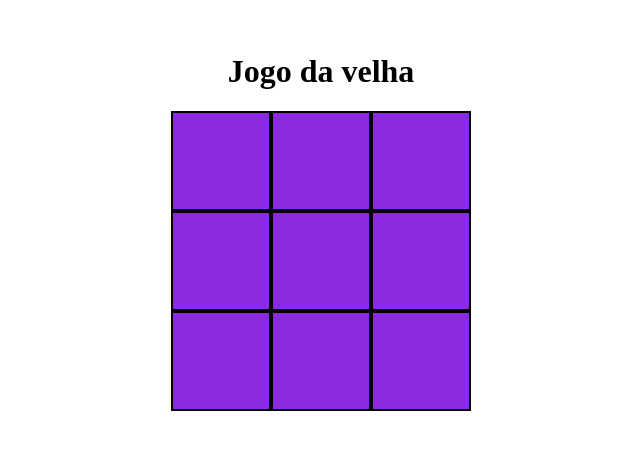
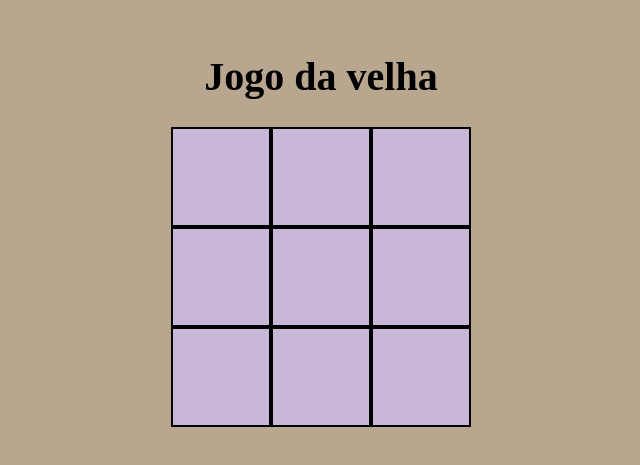
Before and after one commit to Wesley-Ferreiraa/jogo-da-velha, a plain HTML site: page index.html in a window 1280 px wide. Shown: the part 147-612 px from the top of the page, without its empty margins (319-959 px from the left). Drawn offline with Linux system fonts and the light colour scheme.

Commit message:
alteração no css

```diff
--- a/style.css
+++ b/style.css
@@ -1,9 +1,11 @@
 body{
     margin-top: 200px;
+    background-color: rgb(184, 166, 143);
 }
 
 h1{
     text-align: center;
+    font-size: 40px;
 }
 
 .game {
@@ -23,7 +25,7 @@ h1{
     border: 2px solid black;
     font-size: 50px;
     cursor: pointer;
-    background-color: blueviolet;
+    background-color: rgb(200, 183, 215);
   }
 
   .cell:hover {
```
